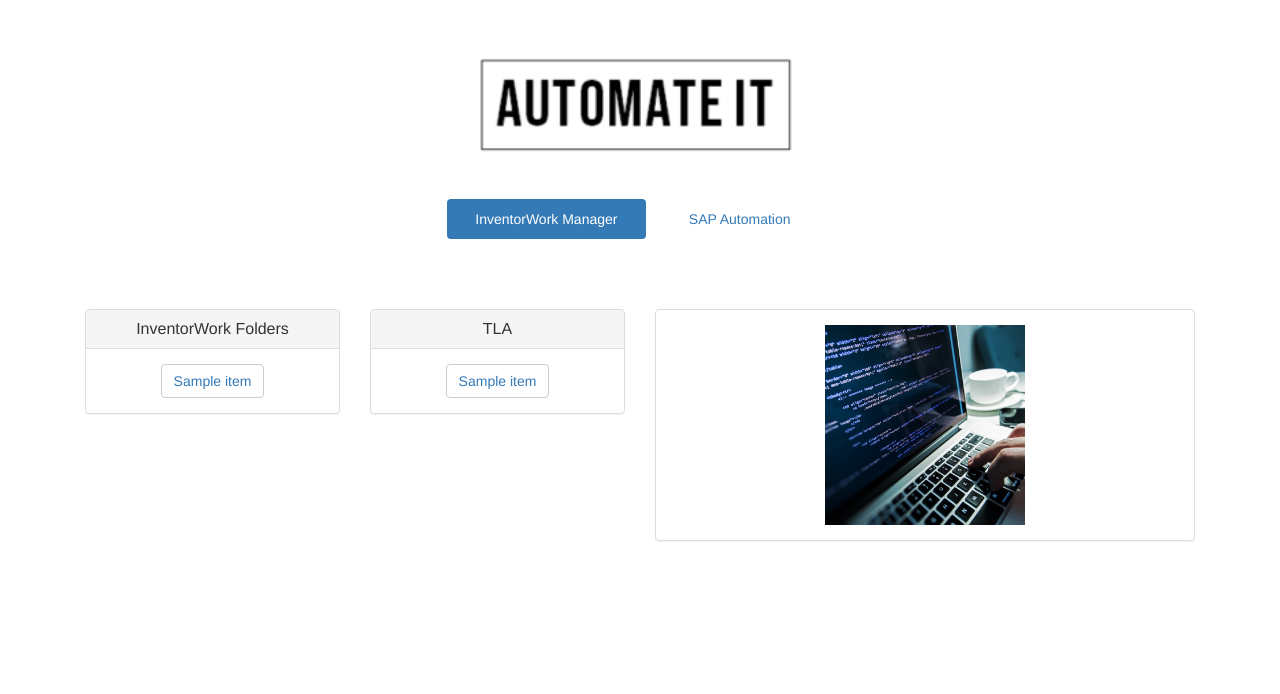
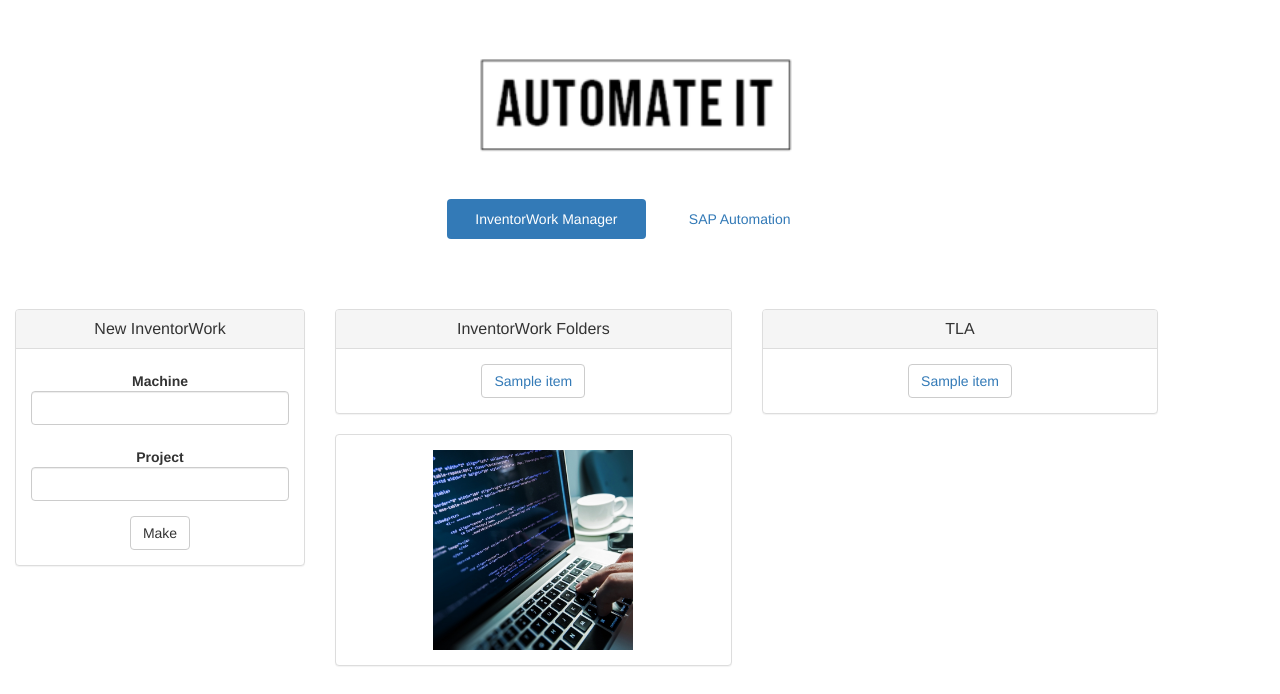
Before and after one commit to adriant4456/flask-hello-world, a Flask app: template app/templates/iw.html in a window 1280 px wide. Shown: the part 106-800 px from the top of the page. Run offline with Flask 2, Linux system fonts and the light colour scheme; the template is opened without the code that fills it: values that come from a table or form of the project are taken from there, most other values are stand-ins (such as "Sample title", 1, 10 or a date in 2020); some libraries are stand-ins or nearby versions.

Commit message:
wip changing iw change to forms intead of links

```diff
--- a/app/forms.py
+++ b/app/forms.py
@@ -1,12 +1,39 @@
 from flask_wtf import FlaskForm
 from wtforms import StringField, SubmitField
-from wtforms.validators import DataRequired
+from wtforms.validators import DataRequired, ValidationError
+from app.update import update_folder_list
+
+
+class ValidName(object):
+    def __init__(self, message = None):
+        if message is None:
+            message = "Folder name can only contain alphanumeric calendars"
+        self.message = message
+
+    def __call__(self, form, field):
+            for i in field.data:
+                if ord(i) > 64 and ord(i) < 91:
+                    continue
+                if ord(i) > 96 and ord(i) < 123:
+                    continue
+                if ord(i) > 47 and ord(i) < 58:
+                    continue
+                if ord(i) == 95 or ord(i) == 32:
+                    continue
+                else:
+                    raise ValidationError(self.message)
+
 
 class SapForm(FlaskForm):
     material = StringField('Material',validators=[DataRequired()])
     plotstruc = SubmitField('Plot/Doc Structure')
     mbom = SubmitField('Material BOM')
-'''
-class IWForm(FlaskForm)
-    project = StringField('Project', validators = [DataRequired()})
-'''
+
+
+class IWForm(FlaskForm):
+    project = StringField('Project', validators = [DataRequired(), ValidName()])
+    machine = StringField('Machine', validators = [DataRequired(), ValidName()])
+    new = SubmitField('Make')
+
+class IWFolderListForm(FlaskForm):
+    placeholder  = StringField('placeholder')
--- a/app/templates/iw.html
+++ b/app/templates/iw.html
@@ -1,4 +1,5 @@
 {% extends "base.html" %}
+{% import 'bootstrap/wtf.html' as wtf %}
 
 {% block activenav %}
 <li role="presentation" class = "active"><a href="#">InventorWork Manager</a></li>
@@ -7,43 +8,47 @@
 
 {% block content %}
 {{ super() }}
-<div class="container">
 <div class="form-group">
     &nbsp;
 </div>
 <div class="form-group">
     &nbsp;
 </div>
-<!--
-<div class="row-md-12 row-md-offset-4">
+
+<div class="row-lg-12">
 	<div class="col-md-3" align="center">
 		<div class="panel panel-default">
 			<div class="panel-heading">
 				<h3 class="panel-title">New InventorWork</h3>
 			</div>
 			<div class="panel-body">
-				<div class="row-md-12 row-md-offset-4">
-					<div class="col-md-12" align="center">
-						{{ wtf.form_field(form.material, form_type="horizontal") }}
-						{{ wtf.form_field(form.material, form_type="horizontal") }}
-						{{ form.hidden_tag() }}
+				<form class="form form-horizontal" method="post" role="form">
+					<div class="row-lg-12 row-md-offset-4">
+						<div class="col-lg-12" align="center">
+							{{ wtf.form_field(form.machine, form_type="horizontal") }}
+							{{ wtf.form_field(form.project, form_type="horizontal") }}
+							{{ form.hidden_tag() }}
+						</div>
 					</div>
-				</div>
-				<div class="row-md-12 row-md-offset-4">
-						<div class="col-md-12" align="center">
-							{{ wtf.form_field(form.plotstruc, form_type="inline") }}
-							{{ wtf.form_field(form.mbom, form_type="inline") }}
-						</div>
--->
-<div class="row-md-12 row-md-offset-4">
-	<div class="col-md-3" align="center">
+					<div class="row-lg-12 row-md-offset-4">
+							<div class="col-lg-12" align="center">
+								{{ wtf.form_field(form.new, form_type="basic") }}
+							</div>
+					</div>
+				</form>
+			</div>
+		</div>
+	</div>
+</div>
+<div class="row-lg-12">
+	<div class="col-lg-4" align="center">
 		<div class="panel panel-default">
 			<div class="panel-heading">
 				<h3 class="panel-title">InventorWork Folders</h3>
 			</div>
 			<div class="panel-body">
-				<div class="row-md-12 row-md-offset-4">
-					<div class="col-md-12" align="center">
+				<div class="row-lg-12 row-md-offset-4">
+					<div class="col-lg-12" align="center">
 						<div class="btn-group-vertical" role="group" aria-label="a">
 						{% for item in folder_list %}
 							<button type="button" class="btn btn-default"> <a href="/iw/{{item}}"> {{item}} </a> </button>
@@ -54,7 +59,7 @@
 			</div>
 		</div>
 	</div>
-	<div class="col-md-3" align="center">
+	<div class="col-lg-4" align="center">
 		<div class="panel panel-default">
 			<div class="panel-heading">
 				<h3 class="panel-title">TLA</h3>
@@ -72,7 +77,7 @@
 			</div>
 		</div>
 	</div>
-	<div class="col-md-6" align="center">
+	<div class="col-lg-4" align="center">
 		<div class="panel panel-default">
 			<div class="panel-body">
 				<div class="row-md-12 row-md-offset-4">
@@ -84,5 +89,4 @@
 		</div>
 	</div>
 </div>
-</div>
 {% endblock %}
```
Also changed, not shown: app/iw.py (+0 -17 lines), app/routes.py (+10 -9 lines).
